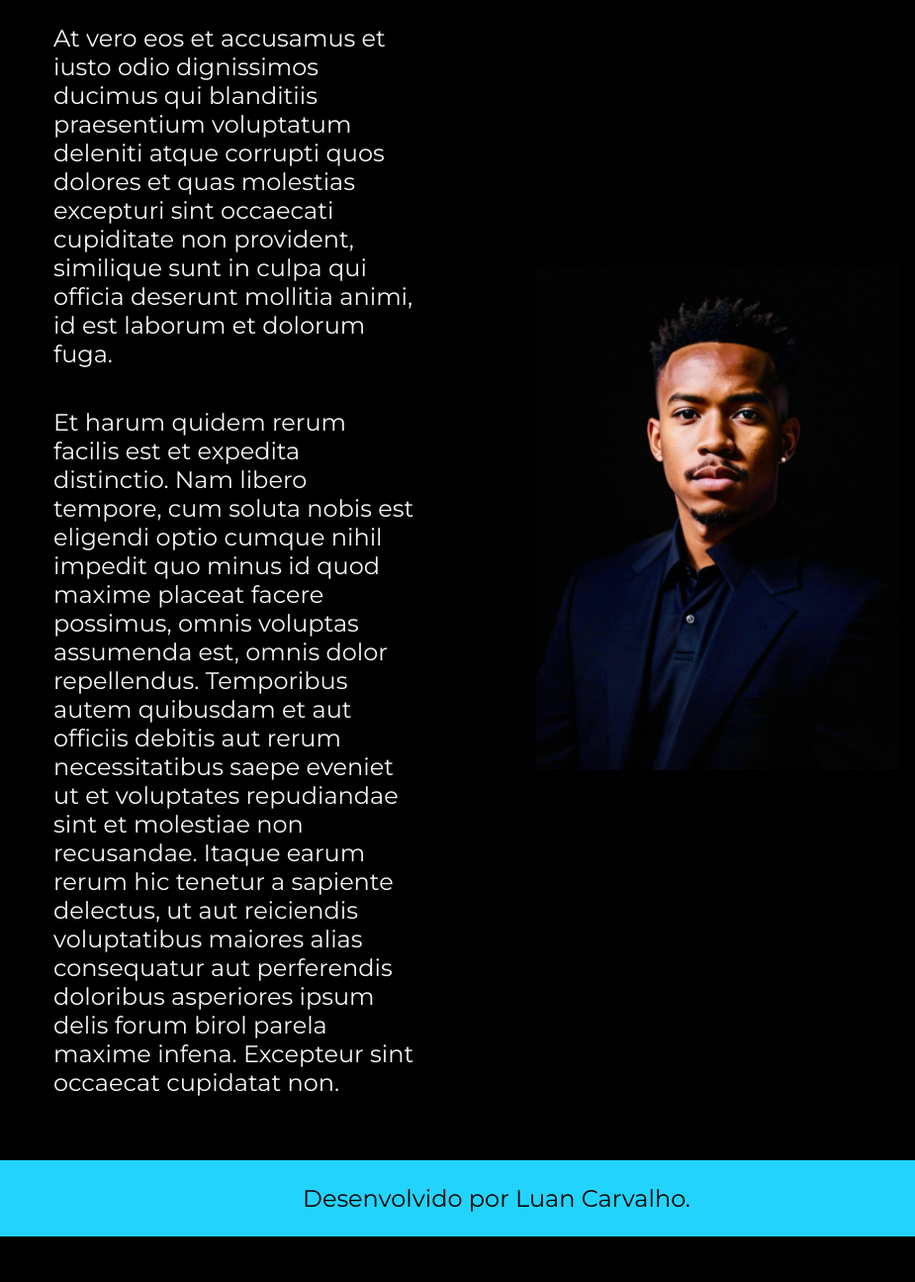
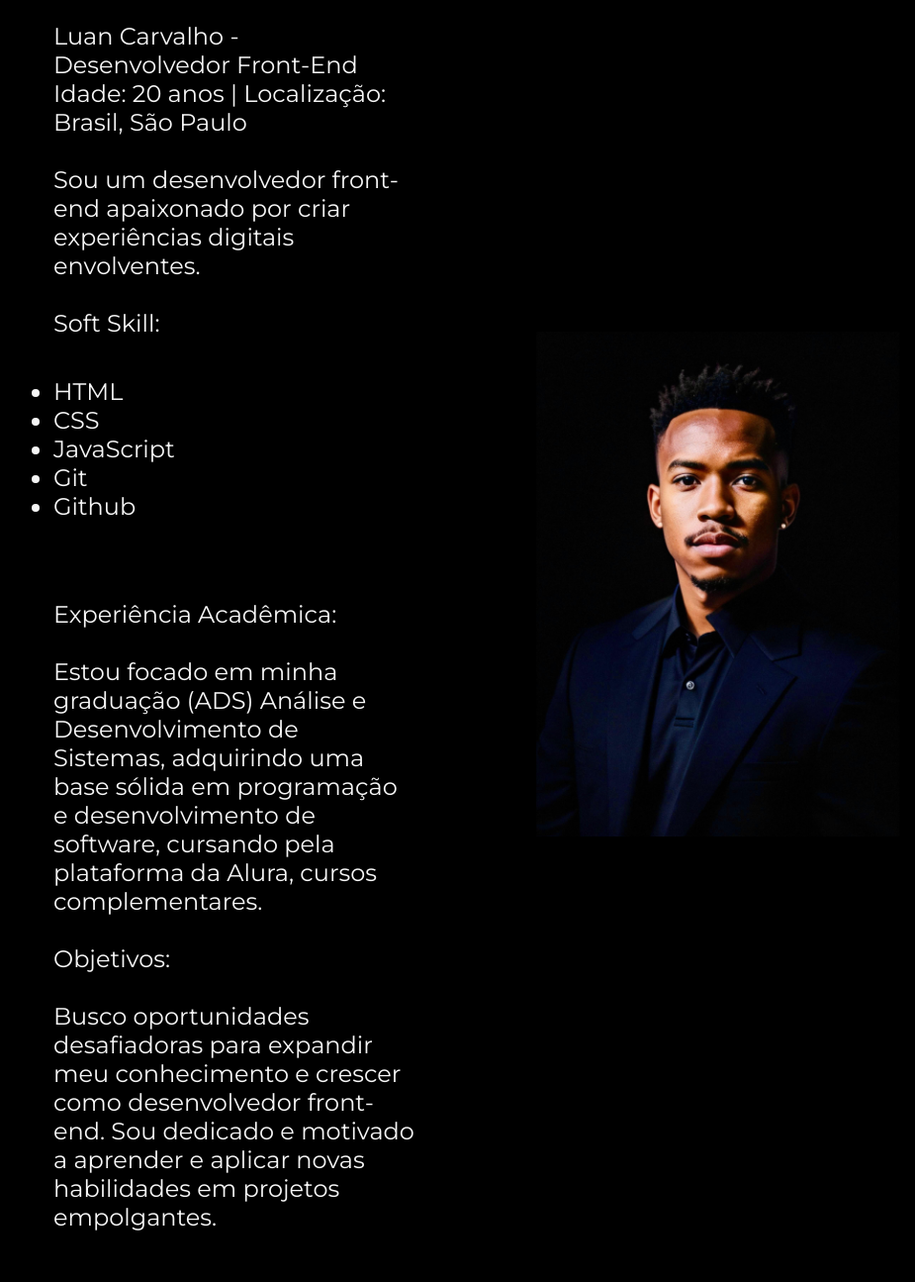
Before and after one commit to lmcrvlh/landing-page-negocios, a plain HTML site: page about.html in a window 1280 px wide. Shown: the part 180-1475 px from the top of the page at 99% size, without its empty margins (138-1063 px from the left). Before the commit the page ends 1429 px from the top, so only its background shows below. Drawn offline with nearby package versions, Linux system fonts and the light colour scheme.

Commit message:
Atualizei para um melhor código

```diff
--- a/about.html
+++ b/about.html
@@ -20,25 +20,44 @@
     <main class="apresentacao">
         <section class="apresentacao__conteudo">
             <h1 class="apresentacao__conteudo__titulo">Sobre mim</h1>
-            <p class="apresentacao__conteudo__texto">At vero eos et accusamus et iusto odio dignissimos ducimus qui
-                blanditiis praesentium voluptatum deleniti
-                atque corrupti quos dolores et quas molestias excepturi sint occaecati cupiditate non provident,
-                similique sunt in culpa qui officia deserunt mollitia animi, id est laborum et dolorum fuga.
+            <p class="apresentacao__conteudo__texto">
+
+                Luan Carvalho - Desenvolvedor Front-End
+                <br>
+
+                Idade: 20 anos | Localização: Brasil, São Paulo
+                <br><br>
+                Sou um desenvolvedor front-end apaixonado por criar experiências digitais envolventes.<br><br>
+                Soft Skill:
+
+            <ul>
+                <li>HTML</li>
+                <li>CSS</li>
+                <li>JavaScript</li>
+                <li>Git</li>
+                <li>Github</li>
+            </ul>
+
             </p>
             <p class="apresentacao__conteudo__texto">
-                Et harum quidem rerum facilis est et expedita distinctio. Nam libero tempore, cum soluta nobis est
-                eligendi optio cumque nihil impedit quo minus id quod maxime placeat facere possimus, omnis voluptas
-                assumenda est, omnis dolor repellendus. Temporibus autem quibusdam et aut officiis debitis aut rerum
-                necessitatibus saepe eveniet ut et voluptates repudiandae sint et molestiae non recusandae. Itaque earum
-                rerum hic tenetur a sapiente delectus, ut aut reiciendis voluptatibus maiores alias consequatur aut
-                perferendis doloribus asperiores ipsum delis forum birol parela maxime infena. Excepteur sint occaecat
-                cupidatat non.</p>
+                Experiência Acadêmica:<br><br>
+
+                Estou focado em minha graduação (ADS) Análise e Desenvolvimento de Sistemas, adquirindo uma base sólida
+                em programação e desenvolvimento de software, cursando pela plataforma da Alura, cursos
+                complementares.<br><br>
+
+                Objetivos:<br><br>
+
+                Busco oportunidades desafiadoras para expandir meu conhecimento e crescer como desenvolvedor front-end.
+                Sou dedicado e motivado a aprender e aplicar novas habilidades em projetos empolgantes.</p>
         </section>
         <img class="apresentacao_imagem" src="./src/img/img-luan-sobre-mim.png" alt="Foto Luan Carvalho">
     </main>
 
     <footer class="rodape">
-        <p>Desenvolvido por Luan Carvalho.</p>
+        <p>
+            © 2024 Luan Carvalho - Todos os direitos reservados
+        </p>
     </footer>
 </body>
 
--- a/styles/style.css
+++ b/styles/style.css
@@ -31,7 +31,7 @@ body {
 }
 
 .cabecalho__menu__link {
-    font-family: var(--fonte-secundaria);
+    font-family: var(--cor-secundaria);
     font-size: 1.5rem;
     font-weight: 600;
     color: var(--cor-terciaria);
@@ -62,9 +62,10 @@ body {
     color: var(--cor-terciaria);
 }
 
-.apresentacao__conteudo__texto {
+.apresentacao__conteudo__texto, ul {
     font-size: 1.5rem;
     font-family: var(--fonte-secundaria);
+
 }
 
 .apresentacao__links {
@@ -129,6 +130,11 @@ body {
 
     .apresentacao {
         flex-direction: column-reverse;
+        padding: 5%;
+    }
+
+    .apresentacao__conteudo {
+        width: auto;
     }
 
 }
```
Also changed, not shown: index.html (+12 -12 lines).
